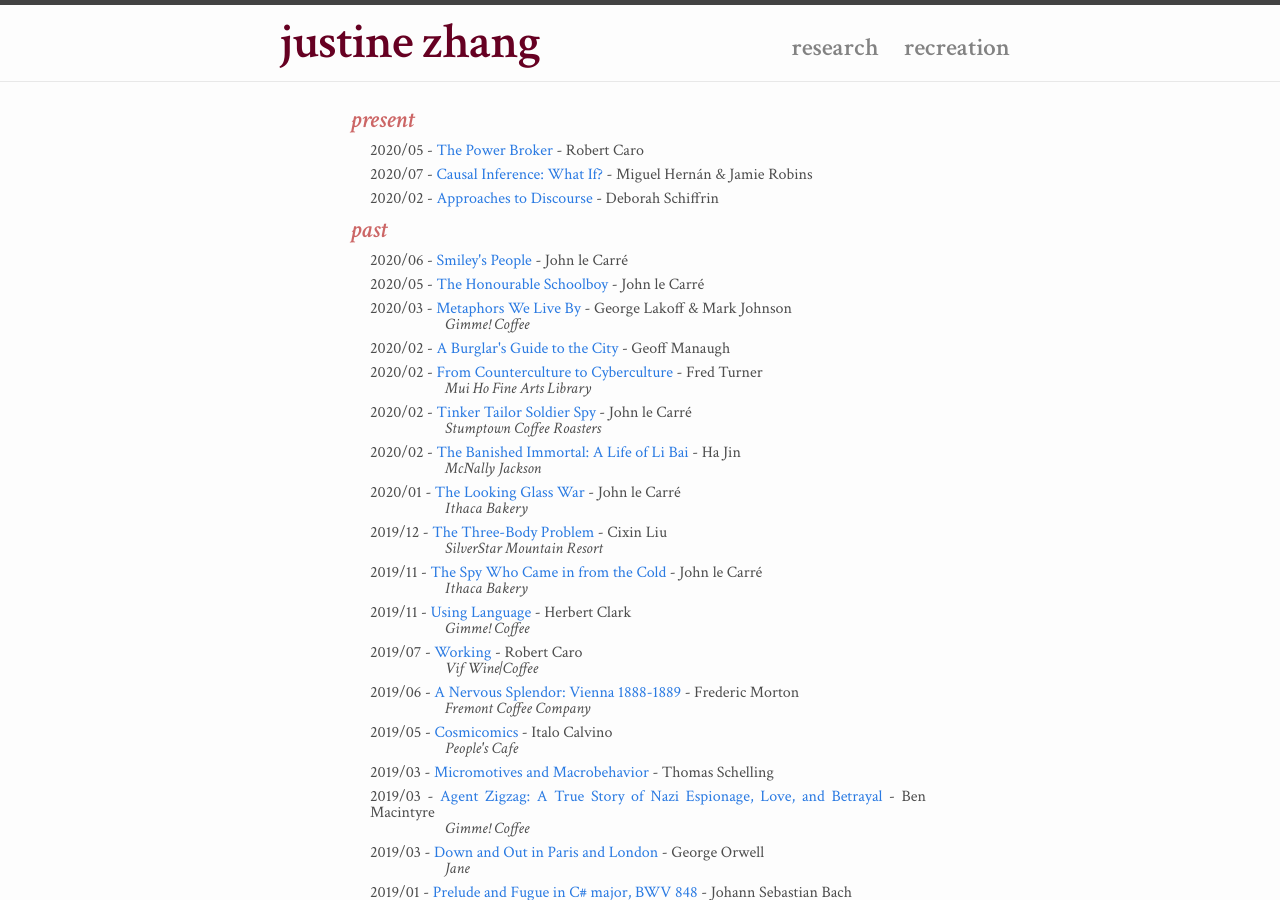
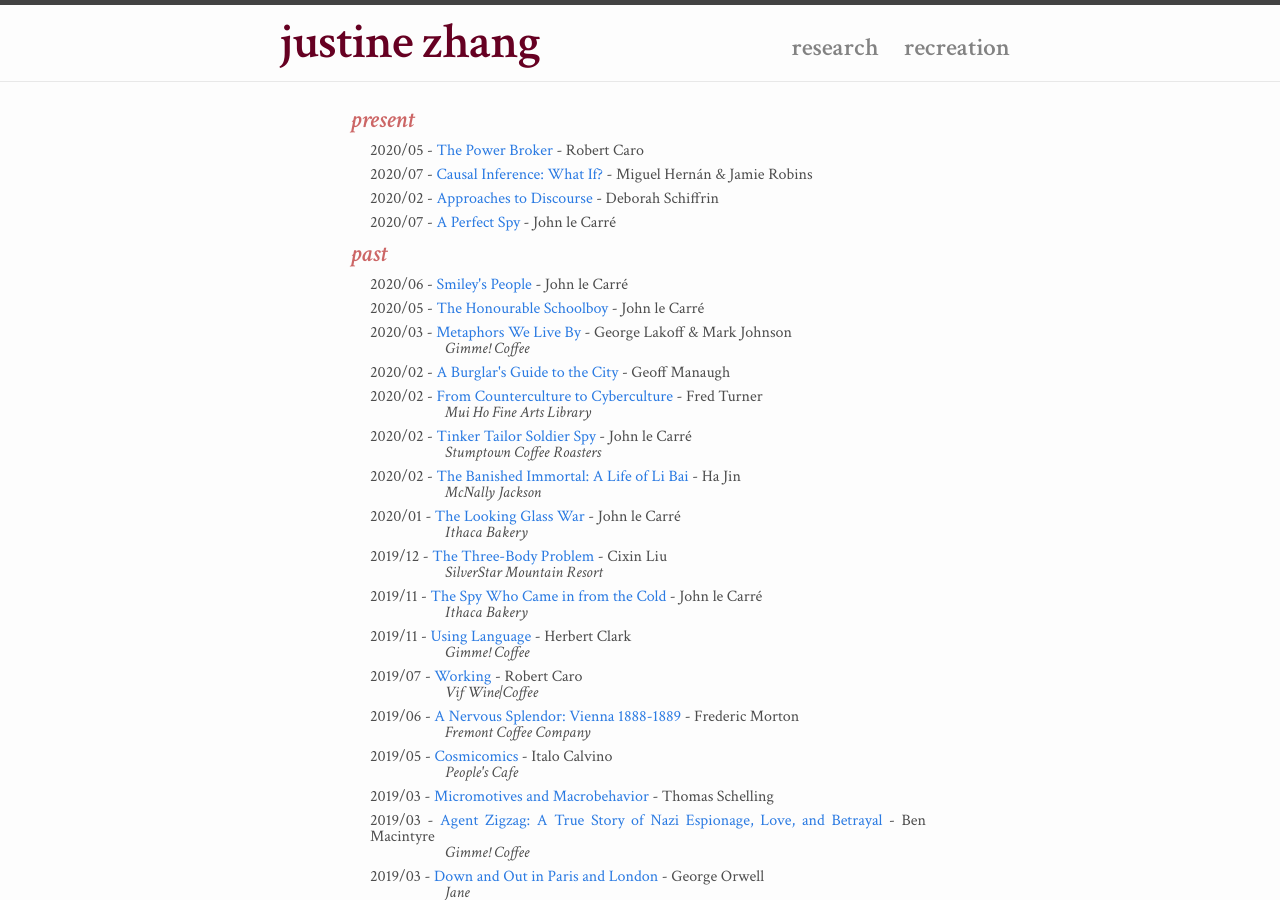
Before and after one commit to tisjune/tisjune.github.io, a Jekyll site: the page built from misc.html, in a window 1280 px wide and 900 px high. Built offline with Jekyll 4.4.1, drawn with Linux system fonts in a browser that asks for light colours; nearby versions of some CDN libraries.

Commit message:
pubs bug

```diff
--- a/_data/consumables.yml
+++ b/_data/consumables.yml
@@ -22,7 +22,12 @@
   date: "2020/02"
   state: "present"
 
-
+- id: "lecarre1986pym"
+  name: "A Perfect Spy"
+  author: "John le Carré"
+  link: "https://g.co/kgs/pqfv9q"
+  date: "2020/07"
+  state: "present"
 
 ## past
 
```
